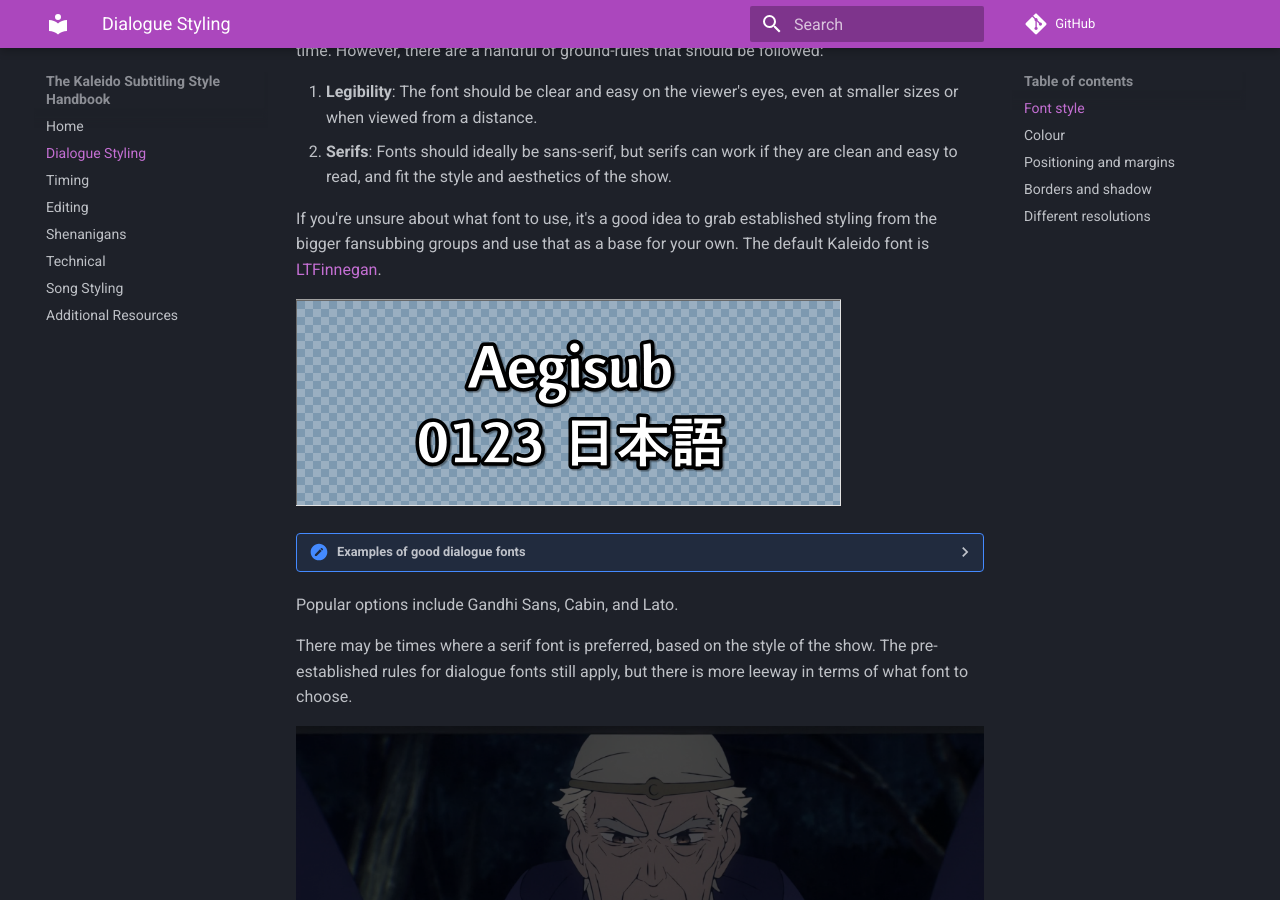
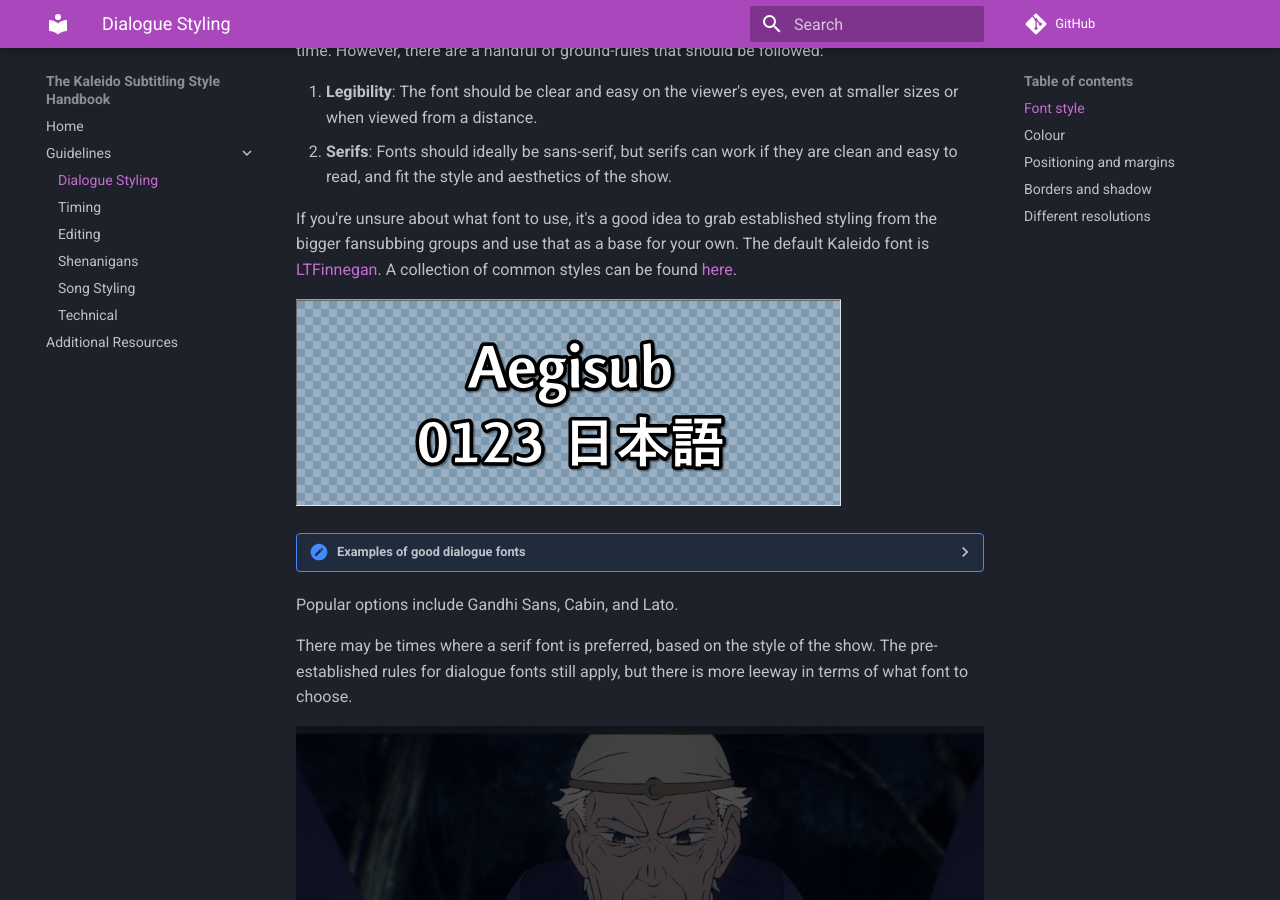
Before and after one commit to Kaleido-subs/style-guide, an MkDocs documentation site: the page built from docs/guidelines/styling/dialogue_styling.md, in a window 1280 px wide and 900 px high, scrolled down 428 px. Built offline with MkDocs 1.6.1 and Material for MkDocs 9.7.7, drawn with Linux system fonts in a browser that asks for light colours; comment, search, counter and statistics services are not loaded; some of the changed lines change nothing that is shown.

Commit message:
Move around files (soz petz)

```diff
--- a/docs/dialogue_styling.md
+++ b/docs/guidelines/styling/dialogue_styling.md
@@ -31,6 +31,7 @@
 it's a good idea to grab established styling from the bigger fansubbing groups
 and use that as a base for your own.
 The default Kaleido font is [LTFinnegan](https://eng.fontke.com/family/145020/).
+A collection of common styles can be found [here](./common_dialogue_styling.md).
 
 ![Kaleido-subs house style](./img/styling/kaleido-house-style.png)
 
--- a/mkdocs.yml
+++ b/mkdocs.yml
@@ -18,12 +18,13 @@
 
 nav:
   - Home: index.md
-  - Dialogue Styling: dialogue_styling.md
-  - Timing: timing.md
-  - Editing: editing.md
-  - Shenanigans: shenanigans.md
-  - Technical: technical.md
-  - Song Styling: songstyling.md
+  - Guidelines:
+    - Dialogue Styling: guidelines/styling/dialogue_styling.md
+    - Timing: guidelines/timing.md
+    - Editing: guidelines/editing.md
+    - Shenanigans: guidelines/shenanigans.md
+    - Song Styling: guidelines/styling/songstyling.md
+    - Technical: guidelines/technical.md
   - Additional Resources: resources.md
 
 plugins:
```
Also changed, not shown: docs/guidelines/editing.md (renamed from docs/editing.md), docs/guidelines/shenanigans.md (renamed from docs/shenanigans.md), docs/guidelines/styling/common_dialogue_styling.md (added), docs/guidelines/styling/img/styling/alegreya-line-spacing.png (renamed from docs/img/styling/alegreya-line-spacing.png), docs/guidelines/styling/img/styling/common-dialogue-fonts.png (renamed from docs/img/styling/common-dialogue-fonts.png), docs/guidelines/styling/img/styling/kaleido-house-style-alt.png (renamed from docs/img/styling/kaleido-house-style-alt.png), docs/guidelines/styling/img/styling/kaleido-house-style-margins.png (renamed from docs/img/styling/kaleido-house-style-margins.png), docs/guidelines/styling/img/styling/kaleido-house-style-outline.png (renamed from docs/img/styling/kaleido-house-style-outline.png), docs/guidelines/styling/img/styling/kaleido-house-style-shadow-colour.png (renamed from docs/img/styling/kaleido-house-style-shadow-colour.png), docs/guidelines/styling/img/styling/kaleido-house-style.png (renamed from docs/img/styling/kaleido-house-style.png), docs/guidelines/styling/img/styling/serif-dialogue-font.png (renamed from docs/img/styling/serif-dialogue-font.png), docs/guidelines/styling/img/styling/wacky-positioning.png (renamed from docs/img/styling/wacky-positioning.png), docs/guidelines/styling/img/styling/white-text.png (renamed from docs/img/styling/white-text.png), docs/guidelines/styling/songstyling.md (renamed from docs/songstyling.md), 2 more files.
